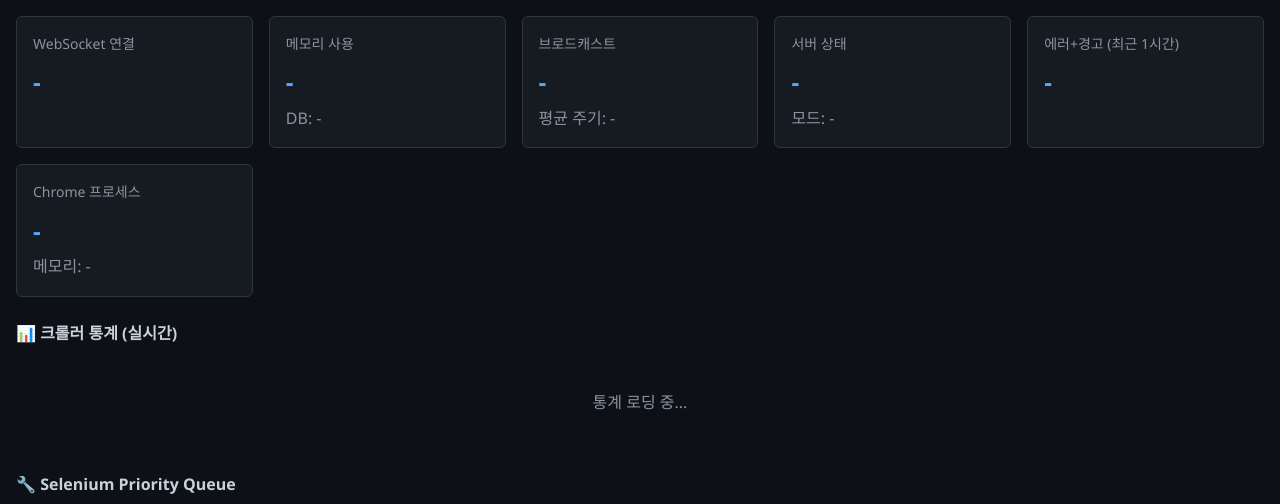
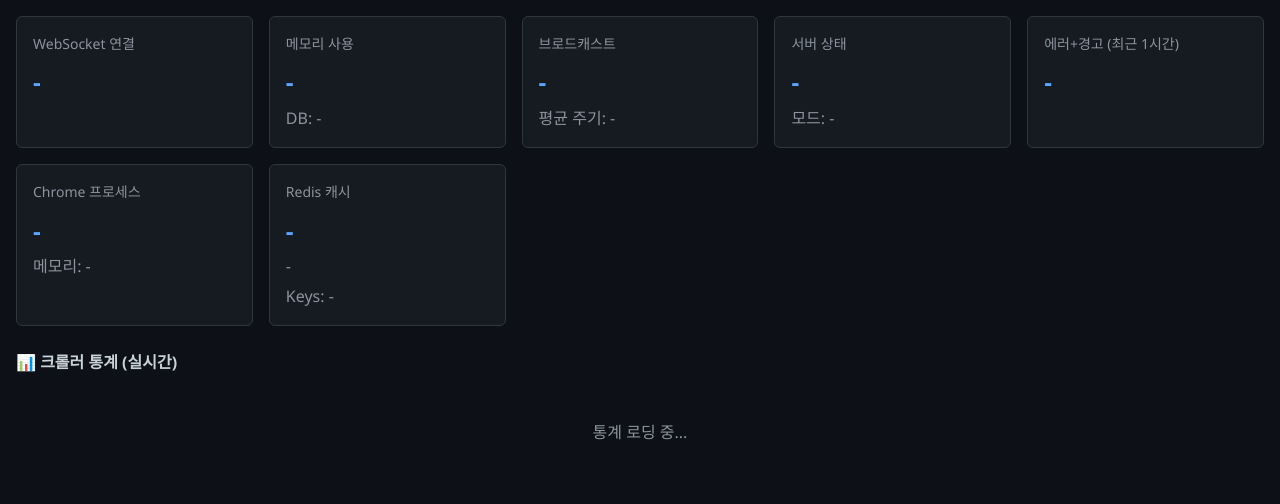
Before and after one commit to Jay-Hong/exchange-rate, a FastAPI app: template templates/admin.html in a window 1280 px wide. Shown: the part 65-569 px from the top of the page. Run offline with FastAPI, Linux system fonts and the light colour scheme; the template is opened without the code that fills it, so the values that code supplies are empty.

Commit message:
feat: 관리자 페이지 Redis 메모리 카드 추가 (Phase 1.7)
Redis 캐시 상태 실시간 모니터링 카드 추가

주요 변경사항:
- app/main.py: /admin/api/redis-status 엔드포인트 추가
- Redis 메모리 사용량 (used_memory_human, bytes, 사용률)
- 키 개수 (DBSIZE)
- Circuit Breaker 상태 (closed, open)
- 4가지 상태: connected, disconnected, circuit-open, error

- templates/admin.html: Redis 카드 추가
- 메모리 사용량, 사용률, 키 개수 표시
- 상태별 색상 구분 (정상/주황/빨강)

- REDIS_IMPACT_ANALYSIS.md: 실측 데이터 업데이트
- Phase 1 실측: broadcast:latest 3.6KB, 총 1.2MB
- Phase 2 예상: 증가 미미 (1.2MB 유지)

표시 정보:
- 메모리 사용량: 1.16M (used_memory_human)
- 사용률: 1.16% / 100MB
- 키 개수: Keys: 2 (broadcast:latest, circuit:redis)
- Circuit Breaker 상태: closed (정상)

with [Claude Code] 🤖

```diff
--- a/app/main.py
+++ b/app/main.py
@@ -97,14 +97,18 @@ def build_rates_payload(db: SessionLocal) -> dict:
     currencies = list(set(rate["currency"] for rate in all_rates))
     banks = list(set(rate["bank"] for rate in all_rates))
 
-    current_time = datetime.now().astimezone().isoformat()
+    # DB 데이터의 실제 최신 timestamp 사용 (변경 감지 정확성)
+    latest_timestamp = max(
+        (rate["timestamp"] for rate in all_rates),
+        default=datetime.now().astimezone().isoformat()
+    )
 
     return {
         "type": "rates",
         "data": {
             "rates": all_rates,
             "metadata": {
-                "updated_at": current_time,
+                "updated_at": latest_timestamp,
                 "currencies": sorted(currencies),
                 "banks": sorted(banks),
                 "total_count": len(all_rates),
@@ -174,15 +178,15 @@ async def broadcast_rates_once():
                 )
 
                 logger.info(
-                    "📡 환율 데이터 브로드캐스트 완료",
+                    "📡 환율 데이터 브로드캐스트 & 🅾️ Redis 업데이트 완료",
                     extra={"rate_count": len(payload["data"]["rates"]), "connections": len(manager.active_connections)},
                 )
             else:
                 broadcast_stats.record_skip(reason="no_connections")
-                logger.debug("📡 Redis 업데이트만 수행 (활성 연결 없음)")
+                logger.info("🅾️ Redis 업데이트만 수행 (활성 연결 없음)")
         else:
             broadcast_stats.record_skip(reason="no_changes")
-            logger.debug("⏸️ 변경사항 없음 - 브로드캐스트 스킵")
+            logger.info("⏸️ 변경사항 없음 - 브로드캐스트 스킵")
 
     except Exception as e:
         broadcast_stats.record_failure(error_message=str(e))
@@ -568,3 +572,78 @@ def get_queue_status():
     """
     from app.scheduler import queue_status_cache
     return queue_status_cache
+
+
+@app.get("/admin/api/redis-status", dependencies=[Depends(verify_admin)])
+async def get_redis_status():
+    """
+    Redis 메모리 및 상태 조회 (Phase 1.7)
+
+    Returns:
+        {
+            "status": "connected" | "disconnected" | "circuit-open" | "error",
+            "memory_human": "1.16M",
+            "memory_bytes": 1216720,
+            "maxmemory_bytes": 104857600,
+            "usage_percent": 1.16,
+            "keys": 2,
+            "circuit_state": "closed"
+        }
+    """
+    from app.cache import redis_cache
+
+    # Redis 클라이언트 없음
+    if not redis_cache.client:
+        return {
+            "status": "disconnected",
+            "memory_human": "N/A",
+            "memory_bytes": 0,
+            "maxmemory_bytes": 104857600,  # 100MB (docker-compose.yml 설정)
+            "usage_percent": 0.0,
+            "keys": 0,
+            "circuit_state": redis_cache.circuit.state
+        }
+
+    # Circuit Breaker 열림
+    if redis_cache.circuit.state == "open":
+        return {
+            "status": "circuit-open",
+            "memory_human": "N/A",
+            "memory_bytes": 0,
+            "maxmemory_bytes": 104857600,
+            "usage_percent": 0.0,
+            "keys": 0,
+            "circuit_state": "open",
+            "circuit_until": redis_cache.circuit.open_until.isoformat() if redis_cache.circuit.open_until else None
+        }
+
+    # Redis 정보 조회
+    try:
+        info = await redis_cache.client.info("memory")
+        dbsize = await redis_cache.client.dbsize()
+
+        used_memory = info.get("used_memory", 0)
+        maxmemory = info.get("maxmemory", 104857600)
+        usage_percent = round(used_memory / maxmemory * 100, 2) if maxmemory > 0 else 0.0
+
+        return {
+            "status": "connected",
+            "memory_human": info.get("used_memory_human", "N/A"),
+            "memory_bytes": used_memory,
+            "maxmemory_bytes": maxmemory,
+            "usage_percent": usage_percent,
+            "keys": dbsize,
+            "circuit_state": redis_cache.circuit.state
+        }
+    except Exception as e:
+        logger.error("Redis 상태 조회 실패", exc_info=True)
+        return {
+            "status": "error",
+            "memory_human": "Error",
+            "memory_bytes": 0,
+            "maxmemory_bytes": 104857600,
+            "usage_percent": 0.0,
+            "keys": 0,
+            "circuit_state": redis_cache.circuit.state,
+            "error": str(e)
+        }
--- a/templates/admin.html
+++ b/templates/admin.html
@@ -575,6 +575,12 @@
                 <div class="card-value" id="chrome-count">-</div>
                 <div class="card-subvalue" id="chrome-memory">메모리: -</div>
             </div>
+            <div class="card" id="redis-card">
+                <div class="card-label">Redis 캐시</div>
+                <div class="card-value" id="redis-memory">-</div>
+                <div class="card-subvalue" id="redis-usage">-</div>
+                <div class="card-subvalue" id="redis-keys">Keys: -</div>
+            </div>
         </div>
 
         <!-- 크롤러 통계 -->
@@ -846,6 +852,9 @@
                 // Chrome 프로세스 모니터링 (비동기 호출)
                 loadChromeMonitoring();
 
+                // Redis 캐시 상태 로드 (비동기 호출)
+                loadRedisStatus();
+
                 // Selenium Queue 상태 로드 (비동기 호출)
                 loadQueueStatus();
 
@@ -888,6 +897,52 @@
                 console.error('Chrome 모니터링 로드 실패:', err);
                 document.getElementById('chrome-count').textContent = 'N/A';
                 document.getElementById('chrome-memory').textContent = '메모리: N/A';
+            }
+        }
+
+        // ========================================
+        // Redis 캐시 모니터링 (Phase 1.7)
+        // ========================================
+        async function loadRedisStatus() {
+            const card = document.getElementById('redis-card');
+            try {
+                const res = await fetch('/admin/api/redis-status');
+                const data = await res.json();
+
+                const memoryEl = document.getElementById('redis-memory');
+                const usageEl = document.getElementById('redis-usage');
+                const keysEl = document.getElementById('redis-keys');
+
+                if (data.status === 'connected') {
+                    memoryEl.textContent = data.memory_human;
+                    usageEl.textContent = `${data.usage_percent}% / 100MB`;
+                    keysEl.textContent = `Keys: ${data.keys}`;
+                    card.classList.remove('error', 'warning');
+                } else if (data.status === 'circuit-open') {
+                    memoryEl.textContent = '회로차단기 열림';
+                    usageEl.textContent = `재시도 대기 중`;
+                    keysEl.textContent = `Circuit: OPEN`;
+                    card.classList.add('warning');
+                    card.classList.remove('error');
+                } else if (data.status === 'disconnected') {
+                    memoryEl.textContent = '연결 안 됨';
+                    usageEl.textContent = 'Redis 시작 필요';
+                    keysEl.textContent = 'Keys: -';
+                    card.classList.add('error');
+                    card.classList.remove('warning');
+                } else {
+                    memoryEl.textContent = 'Error';
+                    usageEl.textContent = data.error || '조회 실패';
+                    keysEl.textContent = 'Keys: -';
+                    card.classList.add('error');
+                    card.classList.remove('warning');
+                }
+            } catch (err) {
+                console.error('Redis 상태 로드 실패:', err);
+                document.getElementById('redis-memory').textContent = 'N/A';
+                document.getElementById('redis-usage').textContent = 'API 오류';
+                document.getElementById('redis-keys').textContent = 'Keys: -';
+                card.classList.add('error');
             }
         }
 
```
Also changed, not shown: REDIS_IMPACT_ANALYSIS.md (+12 -5 lines).
